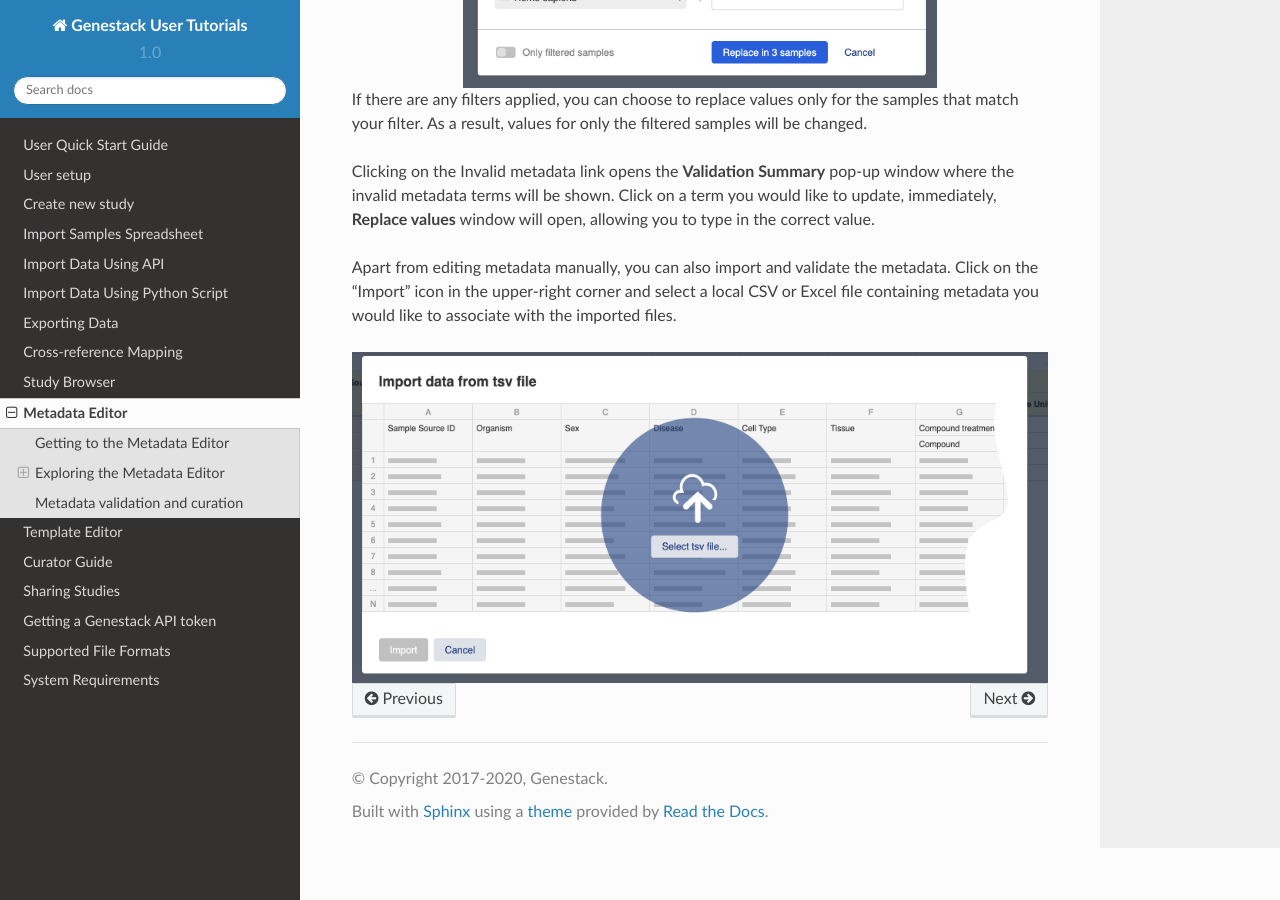
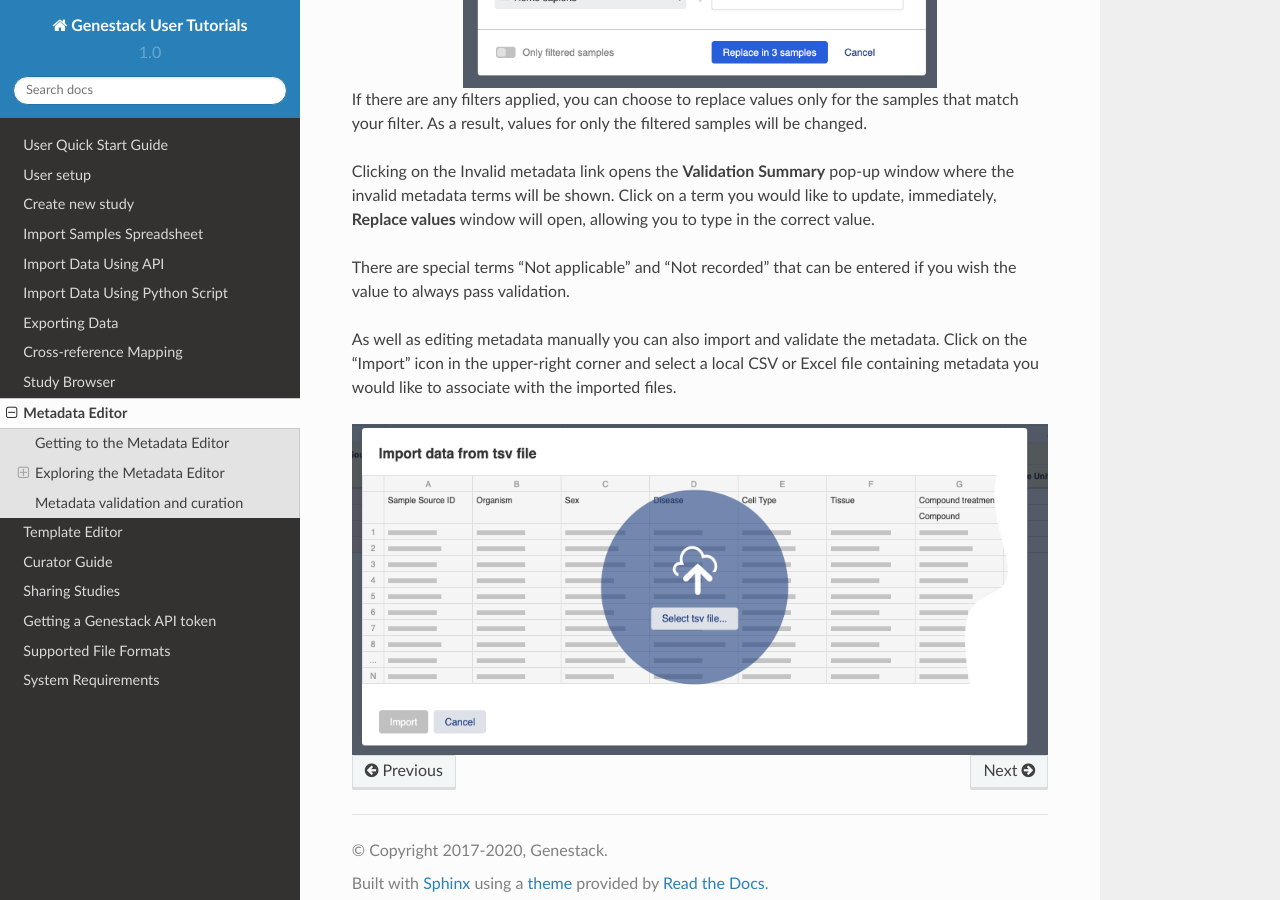
Before and after one commit to genestack/user-guide, a Sphinx documentation site: the page built from source/doc-odm-user-guide/metadata-editor.rst, in a window 1280 px wide and 900 px high, scrolled down 12989 px. Built offline with Sphinx 7.4.7 and the Read the Docs theme 2.0.0, drawn with Linux system fonts in a browser that asks for light colours.

Commit message:
updated metadata editor for special values

```diff
--- a/source/doc-odm-user-guide/metadata-editor.rst
+++ b/source/doc-odm-user-guide/metadata-editor.rst
@@ -247,7 +247,9 @@ Clicking on the Invalid metadata link opens the **Validation Summary** pop-up wi
 invalid metadata terms will be shown. Click on a term you would like to update, immediately, **Replace values**
 window will open, allowing you to type in the correct value.
 
-Apart from editing metadata manually, you can also import and validate the metadata. Click on the "Import" icon in
+There are special terms "Not applicable" and "Not recorded" that can be entered if you wish the value to always pass validation.
+
+As well as editing metadata manually you can also import and validate the metadata. Click on the "Import" icon in
 the upper-right corner and select a local CSV or Excel file containing metadata you would like
 to associate with the imported files.
 
```
